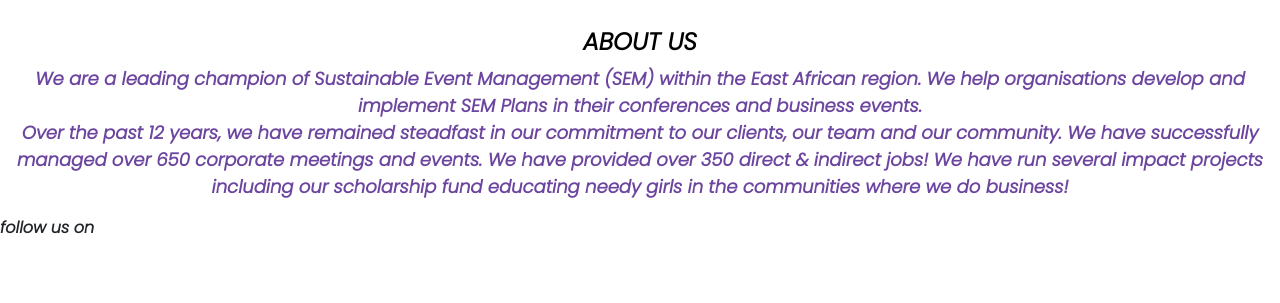
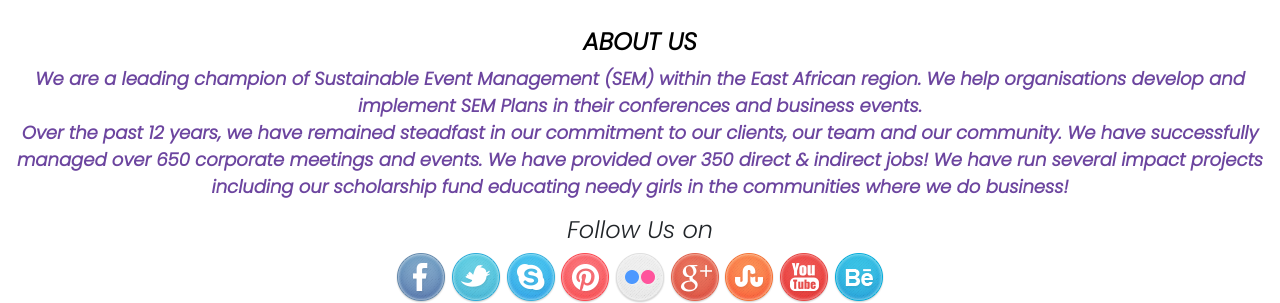
Before and after one commit to barbaramootian/Endless-Event, a plain HTML site: page landing.html in a window 1280 px wide. Shown: the part 1921-2224 px from the top of the page. Before the commit the page ends 2161 px from the top, so only its background shows below. Drawn offline with nearby package versions, Linux system fonts and the light colour scheme.

Commit message:
Fourth Commit

```diff
--- a/css/landing.css
+++ b/css/landing.css
@@ -79,3 +79,6 @@ h5{
     font-size: large;
     color: #6C459F;
 }
+.footer{
+    text-align: center;
+}
--- a/landing.html
+++ b/landing.html
@@ -119,9 +119,21 @@
 
     </div>
      <!-- Footer -->
-     <footer>
-         follow us on
-     </footer>
+    <div class="footer">
+         <h4>Follow Us on</h4>
+         <footer>
+             <img src="./Images/facebook.png" alt="" height="50" width="50">
+             <img src="./Images/twitter.png" alt="" height="50" width="50">
+             <img src="./Images/skype.png" alt="" height="50" width="50">
+             <img src="./Images/pinterest.png" alt="" height="50" width="50">
+             <img src="./Images/flickr.png" alt="" height="50" width="50">
+             <img src="./Images/g_plus.png" alt="" height="50" width="50">
+             <img src="./Images/stumble_upon.png" alt="" height="50" width="50">
+             <img src="./Images/you_tube.png" alt="" height="50" width="50">
+             <img src="./Images/behance.png" alt="" height="50" width="50">
+
+         </footer>
+     </div>
 </body>
 <!-- Scripts -->
 <script src="https://cdn.jsdelivr.net/npm/bootstrap@5.0.2/dist/js/bootstrap.bundle.min.js" integrity="sha384-MrcW6ZMFYlzcLA8Nl+NtUVF0sA7MsXsP1UyJoMp4YLEuNSfAP+JcXn/tWtIaxVXM" crossorigin="anonymous"></script>
```
Also changed, not shown: Images/behance.png (added), Images/dribble.png (added), Images/facebook.png (added), Images/flickr.png (added), Images/g_plus.png (added), Images/pinterest.png (added), Images/skype.png (added), Images/stumble_upon.png (added), Images/twitter.png (added), Images/you_tube.png (added).
